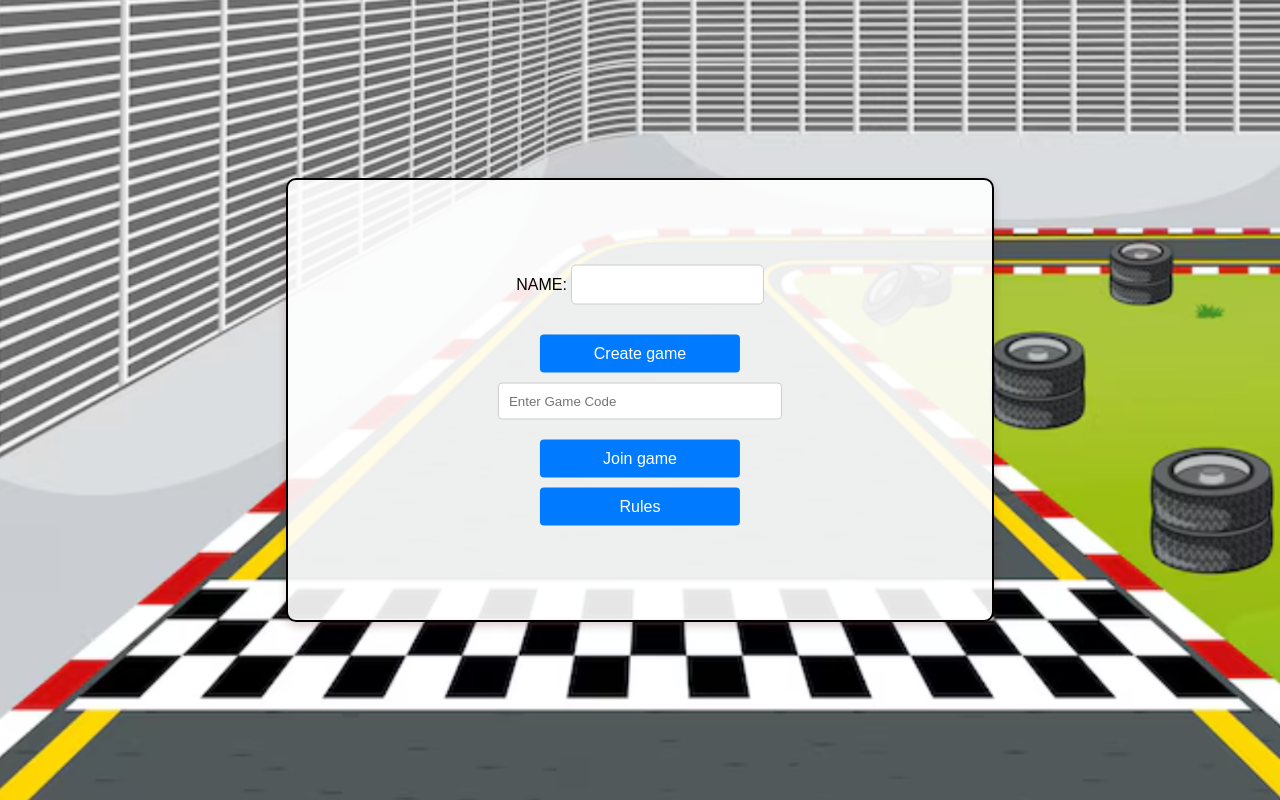
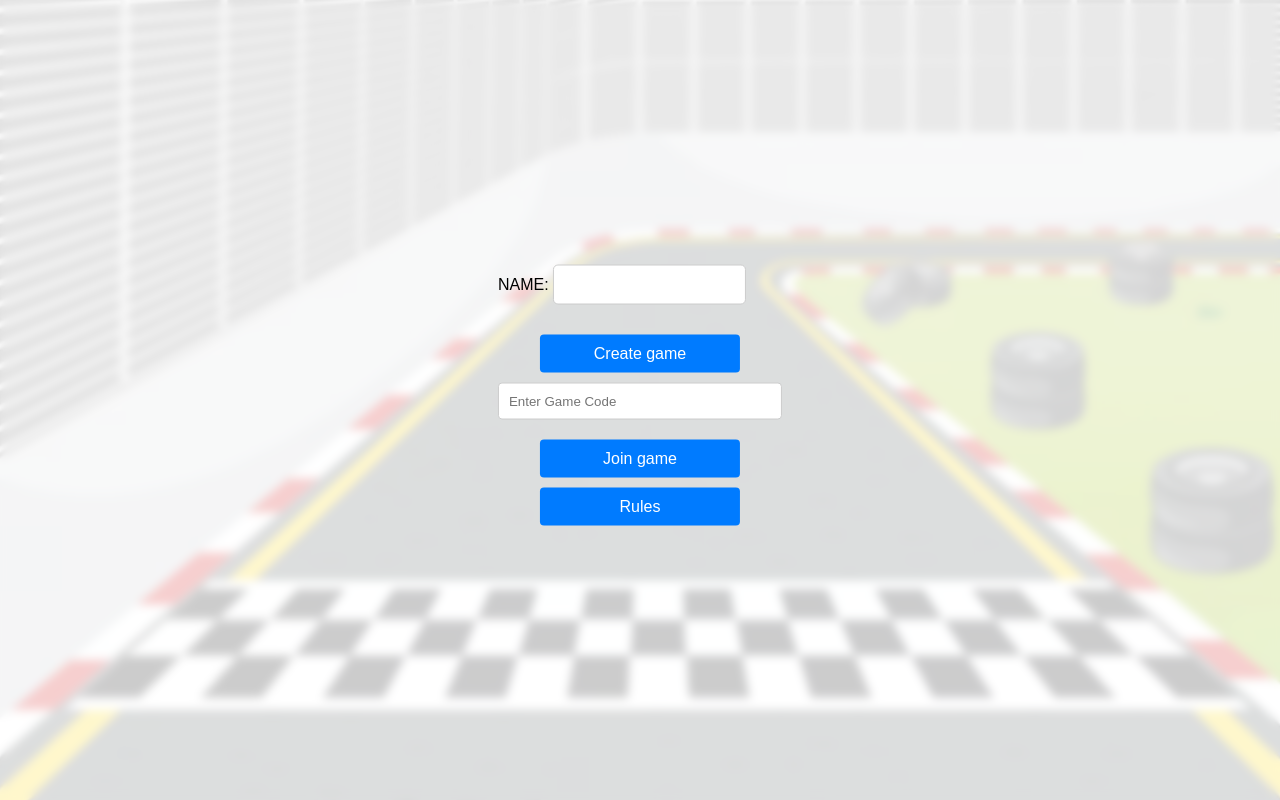
Before and after one commit to Navpreet-git/racing-car-game, a website: page public/index.html in a window 1280 px wide. Drawn offline with nearby package versions, Linux system fonts and the light colour scheme; no server answers.

Commit message:
changed mechanics to play again

```diff
--- a/public/index.html
+++ b/public/index.html
@@ -10,7 +10,7 @@
 </head>
 
 <body>
-    <div class="initialScreen">
+    <div class="initialScreen" id="initial-screen">
         <div class="content">
             <label for="username-input">NAME:</label>
             <input class="usernameInput" type="text" id="username-input" required>
--- a/public/script.js
+++ b/public/script.js
@@ -493,21 +493,16 @@ document.getElementById('play-button-join').addEventListener('click', () => {
 
 });
 function showInitialScreen() {
-    document.querySelector('.initialScreen').style.display = 'block';
+    // Nascondi tutte le altre schermate
+    document.querySelector('.initialScreen').style.display = 'flex'; // Mostra la schermata principale
+    document.querySelector('.game-screen').style.display = 'none'; // Nascondi la schermata di gioco
+    document.querySelector('.createGame').style.display = 'none'; // Nascondi la schermata "create game"
+    document.querySelector('.joinGame').style.display = 'none'; // Nascondi la schermata "join game"
 
-    document.querySelector('.createGame').style.display = 'none';
-    document.querySelector('.joinGame').style.display = 'none';
-    document.querySelector('.game-screen').style.display = 'none'; // Nascondi la strada, macchina, ecc.
-    document.getElementById('winner-popup').style.display = 'none'; // Nascondi il pop-up vincitore, se visibile
-
-    const roadElement = document.querySelector('.road');
-    if (roadElement) {
-        roadElement.style.display = 'none';
-    }
-
-    const carElement = document.querySelector('.car');
-    if (carElement) {
-        carElement.style.display = 'none';
+    // Nascondi la finestra di congratulazioni
+    const winnerPopup = document.getElementById('winner-popup');
+    if (winnerPopup) {
+        winnerPopup.style.display = 'none'; // Assicurati che sia nascosta
     }
 }
 
--- a/public/style.css
+++ b/public/style.css
@@ -13,17 +13,19 @@ body {
 }
 
 .initialScreen {
-    position: relative; /* Serve per posizionare il contenuto sopra */
-    text-align: center;
-    width: 55%;
-    max-width: 800px;
-    height: 55%;
-    border-radius: 10px;
-    box-shadow: 0 4px 8px rgba(78, 14, 14, 0.2);
-    border: solid black 2px;
-    background-color: rgba(255, 255, 255, 0.9); /* White background with 90% opacity */
+    display: flex; /* Centra il contenuto */
+    justify-content: center;
+    align-items: center;
+    position: absolute; /* Posiziona sopra tutto */
+    top: 0;
+    left: 0;
+    width: 100%;
+    height: 100%;
+    background-color: rgba(255, 255, 255, 0.8); /* Sfondo semi-trasparente */
+    backdrop-filter: blur(5px); /* Sfocatura dello sfondo */
+    z-index: 10; /* Assicurati che sia visibile sopra tutto */
+}
 
-}
 
 
 
@@ -237,7 +239,8 @@ button:hover {
     background-color: #f0f0f0;
     padding: 20px;
     box-sizing: border-box;
-  }
+    display: none;
+}
 
 
 
```
